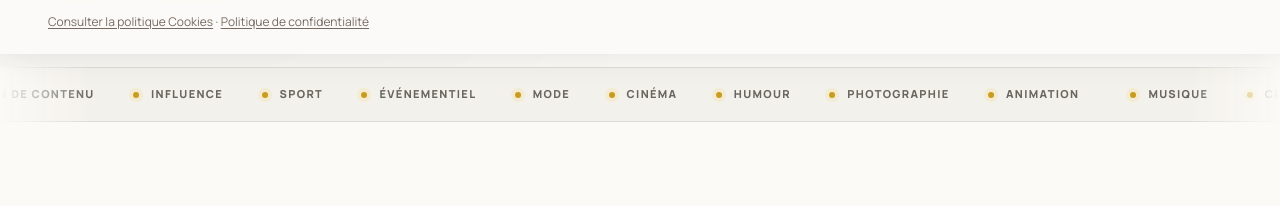
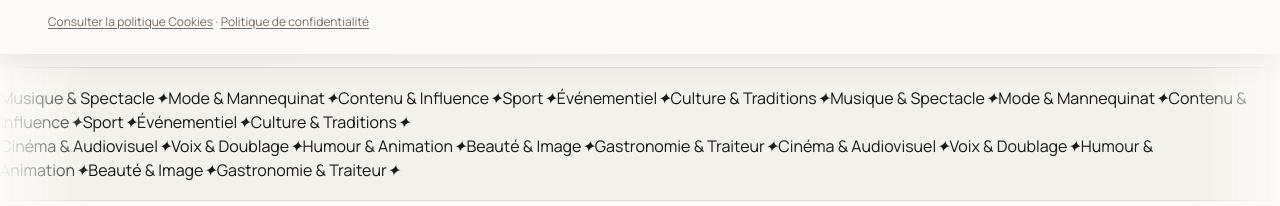
Before and after one commit to elviskienou0-cloud/Kora, a React (Vite) app: page / in a window 1280 px wide. Shown: the part 746-952 px from the top of the page. Built offline with nearby package versions, Linux system fonts and the light colour scheme; no server answers; the database is empty.

Commit message:
feat(landing): apply KORA spotlight layout

```diff
--- a/src/components/landing/LandingMarquee.jsx
+++ b/src/components/landing/LandingMarquee.jsx
@@ -1,25 +1,35 @@
-const ITEMS = {
-  fr: ["Musique", "Création de contenu", "Influence", "Sport", "Événementiel", "Mode", "Cinéma", "Humour", "Photographie", "Animation"],
-  en: ["Music", "Content creation", "Influence", "Sports", "Events", "Fashion", "Cinema", "Comedy", "Photography", "Entertainment"],
+import { useEffect, useMemo, useRef, useState } from "react"
+import { APP_PARAMS } from "@/lib/app-params"
+import { useI18n } from "@/i18n/kora-i18n.jsx"
+
+const CATEGORY_KEYS = {
+  music:"landing.categoryMusic", fashion:"landing.categoryFashion", influence:"landing.categoryInfluence",
+  sport:"landing.categorySport", events:"landing.categoryEvents", culture:"landing.categoryCulture",
+  cinema:"landing.categoryCinema", voice:"landing.categoryVoice", comedy:"landing.categoryComedy",
+  beauty:"landing.categoryBeauty", gastronomy:"landing.categoryGastronomy",
 }
 
 export default function LandingMarquee({ language = "fr" }) {
-  const items = ITEMS[language === "en" ? "en" : "fr"]
+  const { t } = useI18n()
+  const rootRef = useRef(null)
+  const [visible, setVisible] = useState(false)
+  const items = useMemo(() => APP_PARAMS.categories.map((category) => CATEGORY_KEYS[category.id] ? t(CATEGORY_KEYS[category.id]) : category.name), [t, language])
+  const splitAt = Math.ceil(items.length / 2)
+  const rows = [items.slice(0, splitAt), items.slice(splitAt)]
 
-  return (
-    <div className="kora-lp-marquee" aria-label={language === "en" ? "Talent categories on KORA" : "Univers de talents sur KORA"}>
-      <div className="kora-lp-marquee-track">
-        {[0, 1].map((copy) => (
-          <div className="kora-lp-marquee-group" key={copy} aria-hidden={copy === 1 ? "true" : undefined}>
-            {items.map((item) => (
-              <span className="kora-lp-marquee-item" key={item}>
-                <i aria-hidden="true" />
-                {item}
-              </span>
-            ))}
-          </div>
-        ))}
+  useEffect(() => {
+    const element = rootRef.current
+    if (!element || !("IntersectionObserver" in window)) { setVisible(true); return undefined }
+    const observer = new IntersectionObserver(([entry]) => setVisible(entry.isIntersecting), { rootMargin: "80px" })
+    observer.observe(element)
+    return () => observer.disconnect()
+  }, [])
+
+  return <div ref={rootRef} className={"kora-lp-marquee kora-spotlight-marquee " + (visible ? "is-visible" : "is-offscreen")} aria-label={language === "en" ? "Talent categories on KORA" : "Univers de talents sur KORA"}>
+    {rows.map((row, index) => <div className={"kora-spotlight-marquee-track " + (index ? "is-reverse" : "")} key={index}>
+      <div className="kora-spotlight-marquee-group">
+        {[...row, ...row].map((item, itemIndex) => <span className="kora-spotlight-marquee-word" key={item + "-" + itemIndex} aria-hidden={itemIndex >= row.length ? "true" : undefined}>{item}<i aria-hidden="true">✦</i></span>)}
       </div>
-    </div>
-  )
+    </div>)}
+  </div>
 }
```
